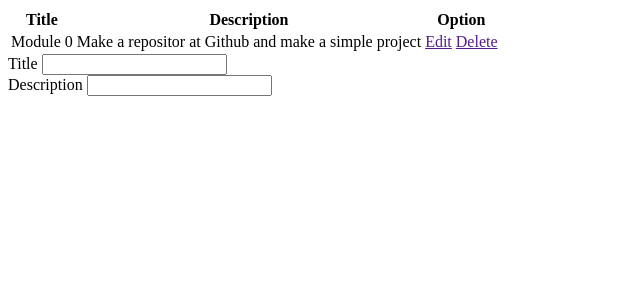
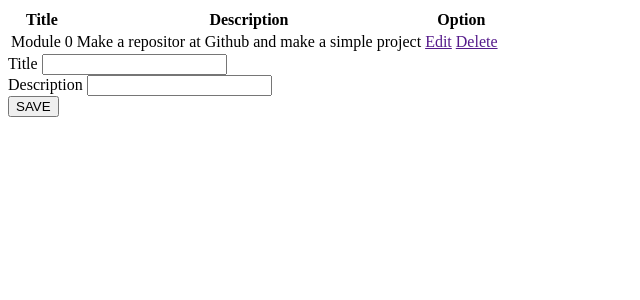
Before and after one commit to klyde123/Module-0-Todo-List, a PHP site: page / in a window 1280 px wide. Shown: the top 300 px of the page, without its empty margins (0-640 px from the left). Run offline with PHP 8.4, Linux system fonts and the light colour scheme.

Commit message:
Adding Save button at form tag

```diff
--- a/index.php
+++ b/index.php
@@ -40,6 +40,8 @@
 		<input type="text" name="desc">
 	</div>
 
+	<div class="input-group">
+		<button type="submit" name="save" class="btn">SAVE</button>
 
 </form>
 
```
